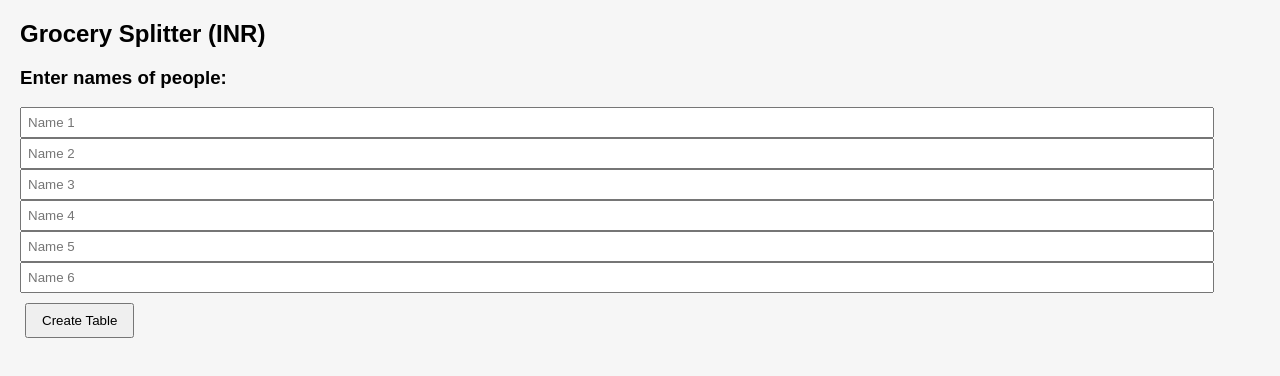
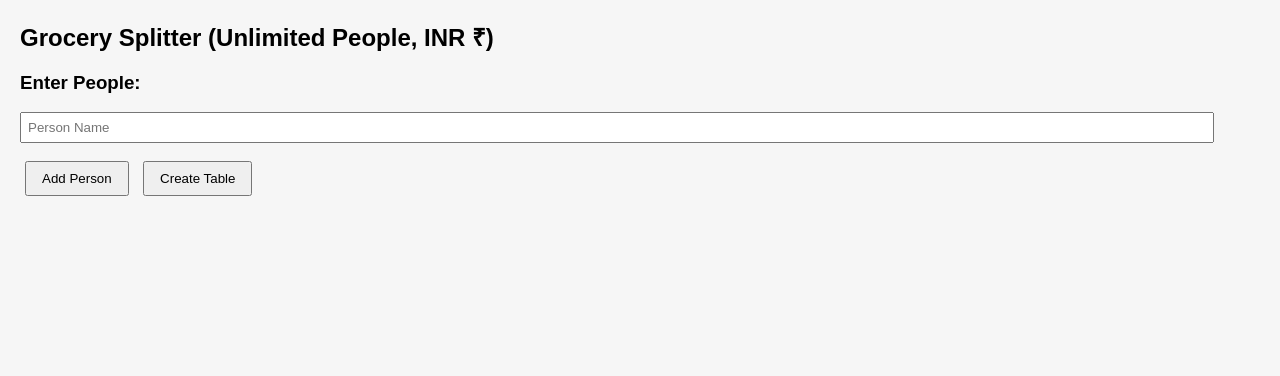
Before and after one commit to kolisettyprashanth/grocery-splitter, a plain HTML site: page index.html in a window 1280 px wide. Drawn offline with Linux system fonts and the light colour scheme.

Commit message:
Update index.html

```diff
--- a/index.html
+++ b/index.html
@@ -2,7 +2,7 @@
 <html>
 <head>
     <meta charset="UTF-8">
-    <title>Grocery Splitter</title>
+    <title>Grocery Splitter (Unlimited People)</title>
     <style>
         body {
             font-family: Arial;
@@ -33,28 +33,35 @@
             width: 95%;
             padding: 6px;
         }
+        .name-row {
+            margin-bottom: 8px;
+        }
     </style>
 </head>
 <body>
 
-<h2>Grocery Splitter (INR)</h2>
+<h2>Grocery Splitter (Unlimited People, INR ₹)</h2>
 
-<h3>Enter names of people:</h3>
+<h3>Enter People:</h3>
 <div id="namesArea">
-    <input type="text" class="nameInput" placeholder="Name 1">
-    <input type="text" class="nameInput" placeholder="Name 2">
-    <input type="text" class="nameInput" placeholder="Name 3">
-    <input type="text" class="nameInput" placeholder="Name 4">
-    <input type="text" class="nameInput" placeholder="Name 5">
-    <input type="text" class="nameInput" placeholder="Name 6">
+    <div class="name-row"><input type="text" class="nameInput" placeholder="Person Name"></div>
 </div>
 
+<button onclick="addPerson()">Add Person</button>
 <button onclick="createTable()">Create Table</button>
 
 <div id="tableContainer"></div>
 
 <script>
 let personNames = [];
+
+function addPerson() {
+    const area = document.getElementById("namesArea");
+    const div = document.createElement("div");
+    div.className = "name-row";
+    div.innerHTML = `<input type="text" class="nameInput" placeholder="Person Name">`;
+    area.appendChild(div);
+}
 
 function createTable() {
     const inputs = document.getElementsByClassName("nameInput");
@@ -118,7 +125,7 @@ function calculate() {
         }
     }
 
-    let resultHTML = "<h3>Total per Person:</h3>";
+    let resultHTML = "<h3>Total per Person (₹):</h3>";
     for (let i = 0; i < personNames.length; i++) {
         resultHTML += `${personNames[i]}: ₹${totals[i].toFixed(2)}<br>`;
     }
```
